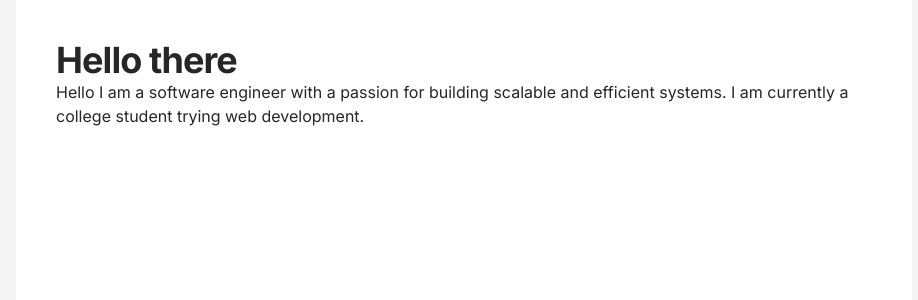
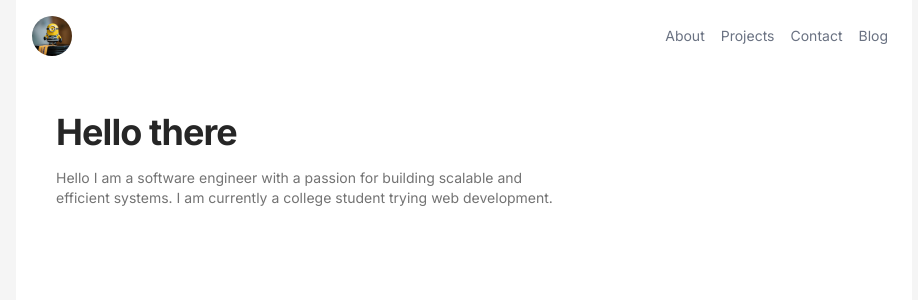
Before and after one commit to KrantiSambhav7/PortfolioProject, a Next.js app: page / in a window 1280 px wide. Shown: the top 300 px of the page, without its empty margins (176-1094 px from the left). Built offline with nearby package versions, Linux system fonts and the light colour scheme.

Commit message:
Navbar Added

```diff
--- a/app/globals.css
+++ b/app/globals.css
@@ -2,8 +2,10 @@
 
 @theme inline{
     --color-primary: var(--color-neutral-800);
+    --color-secondary: var(--color-neutral-500);
 }
 
 .dark {
-    --color-primary: var(--color-neutral-800);
+    --color-primary: var(--color-neutral-100);
+    --color-secondary: var(--color-neutral-400);
 }
--- a/app/layout.tsx
+++ b/app/layout.tsx
@@ -1,6 +1,7 @@
 import type { Metadata } from "next";
 import { Inter } from "next/font/google";
 import "./globals.css";
+import Navbar from "@/components/navbar";
 
 const inter = Inter({
   subsets: ["latin"],
@@ -23,6 +24,7 @@ export default function RootLayout({
       <body
         className={`${inter.className}  antialiased bg-neutral-100 dark:bg-neutral-700`} // antialiased for smoother text rendering
       >
+        <Navbar />
         {children}
       </body>
     </html>
--- a/app/page.tsx
+++ b/app/page.tsx
@@ -7,9 +7,9 @@ import Image from "next/image";
 export default function Home() {
   return (
     <div className="min-h-screen flex items-start justify-start">
-      <Container className="min-h-screen ">
+      <Container className="min-h-screen p-4 md:p-10">
         <h1 className="text-2xl md:text-4xl font-bold tracking-tight text-primary">Hello there</h1>
-        <p className="text-primary">Hello I am a software engineer with a passion for building scalable and efficient systems. I am currently a college student trying web development. </p>
+        <p className="text-secondary text-sm md:text-sm pt-4 max-w-lg">Hello I am a software engineer with a passion for building scalable and efficient systems. I am currently a college student trying web development. </p>
       </Container>
     </div>
   );
--- a/components/Container.tsx
+++ b/components/Container.tsx
@@ -9,7 +9,7 @@ const Container = ({
   className?: string;
 }) => {
   return (
-    <div className={clsx('max-w-4xl mx-auto bg-white dark:bg-black p-4 md:p-10', className)}>
+    <div className={clsx('max-w-4xl w-full mx-auto bg-white dark:bg-black', className)}>
       {children}
     </div>
   );
--- /dev/null
+++ b/components/navbar/index.tsx
@@ -0,0 +1,35 @@
+"use client";
+import React from 'react'
+import Container from "@/components/Container";
+import Image from 'next/image';
+import Link from 'next/link';
+import {motion} from 'framer-motion';
+
+const Navbar = () => {
+    const navItems = [
+        {title: "About" , href: "/about"},
+        {title: "Projects", href: "/projects"},
+        {title: "Contact", href: "/contact"},
+        {title: "Blog", href: "/blog"},
+    ]
+    const [hovered , setHovered] = React.useState<number | null>(null);
+  return (
+    <Container>
+        <nav className='flex items-center justify-between p-4'>
+            <Image className='h-10 w-10 object-cover rounded-full' src={"/Cartoon.jpg"} height={100} width={100} alt='Portfolio' />
+            <div className='flex items-center'>
+                {navItems.map((item , idx) => (
+                    <Link key={item.title} href={item.href} onMouseEnter={() => setHovered(idx)} onMouseLeave={() => setHovered(null)} className='text-sm text-gray-500 relative px-2 py-1'>
+                        {hovered === idx &&  (<motion.span layoutId='hovered-span' className='h-full w-full absolute inset-0 rounded-md bg-neutral-100 dark:bg-neutral-300' />)}
+                        <span className='relative z-10'>
+                            {item.title}
+                        </span>
+                    </Link>
+                ))}
+            </div>
+        </nav>
+    </Container>
+  )
+}
+
+export default Navbar
--- a/package.json
+++ b/package.json
@@ -10,6 +10,7 @@
   },
   "dependencies": {
     "clsx": "^2.1.1",
+    "framer-motion": "^12.12.2",
     "next": "15.3.2",
     "react": "^19.0.0",
     "react-dom": "^19.0.0"
@@ -22,6 +23,8 @@
     "@types/react-dom": "^19",
     "eslint": "^9",
     "eslint-config-next": "15.3.2",
+    "prettier": "^2.8.8",
+    "prettier-plugin-tailwind": "^2.2.12",
     "tailwindcss": "^4",
     "typescript": "^5"
   }
```
Also changed, not shown: .prettierrc.json (added), public/Cartoon.jpg (added), 1 other file (tests, documents, lock files or other folders).
